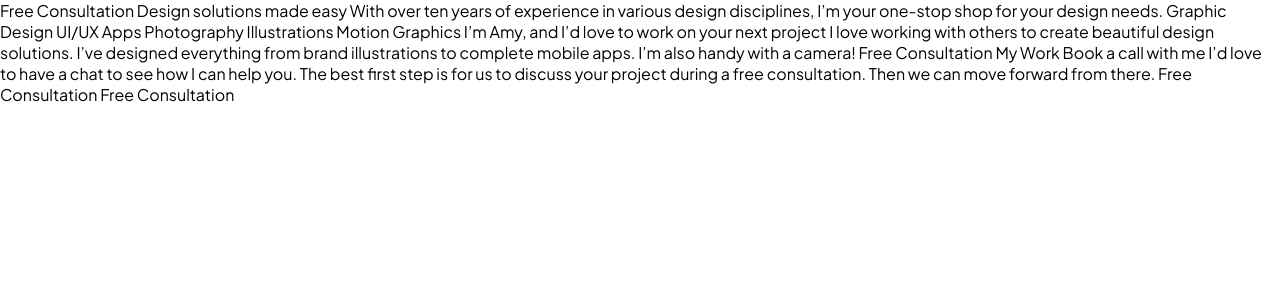
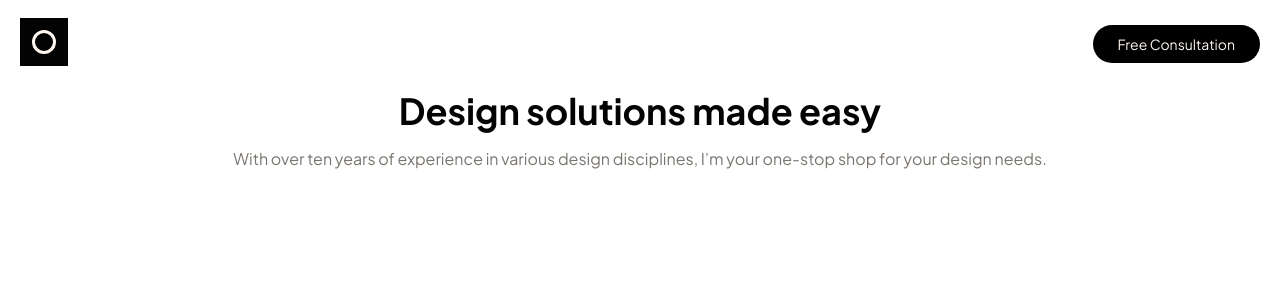
Before and after one commit to gmagnenat/single-page-design-portfolio, a React (Vite) app: page / in a window 1280 px wide. Shown: the top 300 px of the page. Built offline with nearby package versions, Linux system fonts and the light colour scheme.

Commit message:
add header and intro

```diff
--- a/src/App.jsx
+++ b/src/App.jsx
@@ -1,19 +1,13 @@
 import './App.scss';
+import Header from './components/Header/Header';
+import Intro from './components/Intro/Intro';
 
 function App() {
 	return (
 		<div className='App'>
 			<>
-				Free Consultation Design solutions made easy With over ten years of
-				experience in various design disciplines, I’m your one-stop shop for
-				your design needs. Graphic Design UI/UX Apps Photography Illustrations
-				Motion Graphics I’m Amy, and I’d love to work on your next project I
-				love working with others to create beautiful design solutions. I’ve
-				designed everything from brand illustrations to complete mobile apps.
-				I’m also handy with a camera! Free Consultation My Work Book a call with
-				me I’d love to have a chat to see how I can help you. The best first
-				step is for us to discuss your project during a free consultation. Then
-				we can move forward from there. Free Consultation Free Consultation
+				<Header />
+				<Intro />
 			</>
 		</div>
 	);
--- a/src/App.scss
+++ b/src/App.scss
@@ -0,0 +1,3 @@
+.App {
+  padding: 20px;
+}
--- /dev/null
+++ b/src/components/Header/Header.jsx
@@ -0,0 +1,18 @@
+import React from 'react';
+import logo from '../../assets/logo.svg';
+import './Header.scss'
+
+const Header = () => {
+  return (
+    <div className='header'>
+      <div className="header__logo">
+        <img src={logo} alt="" />
+      </div>
+      <div className="header__text">
+        <button>Free Consultation</button>
+      </div>
+    </div>
+  )
+}
+
+export default Header
--- /dev/null
+++ b/src/components/Header/Header.scss
@@ -0,0 +1,19 @@
+.header {
+  display: flex;
+  justify-content: space-between;
+  height: 48px;
+  align-items: center;
+}
+
+.header__logo img{
+  height: 48px;
+}
+
+.header__text button {
+  background-color: #000;
+  color: #FFF7F0;
+  padding: 10px 25px;
+  border: none;
+  border-radius: 20px;
+  font-size: 14px;
+}
--- /dev/null
+++ b/src/components/Intro/Intro.jsx
@@ -0,0 +1,18 @@
+import React from 'react';
+import './Intro.scss'
+
+const Intro = () => {
+  return (
+    <div className='intro'>
+      <div className="intro__header">
+        <p>Design solutions made easy</p>
+      </div>
+      <div className="intro__text">
+        <p>With over ten years of experience in various design disciplines,
+         I’m your one-stop shop for your design needs.</p>
+      </div>
+    </div>
+  )
+}
+
+export default Intro
--- /dev/null
+++ b/src/components/Intro/Intro.scss
@@ -0,0 +1,19 @@
+.intro {
+  display: grid;
+  place-items: center;
+}
+
+.intro__header {
+  font-weight: bold;
+  font-size: 36px;
+  text-align: center;
+  padding-top: 20px;
+  color: #030303;
+}
+
+.intro__text {
+  color: #7A746E;
+  font-weight: 400;
+  padding: 15px 30px;
+  text-align: center;
+}
```
Also changed, not shown: src/components/Footer/Footer.jsx (added), src/components/Footer/Footer.scss (added).
